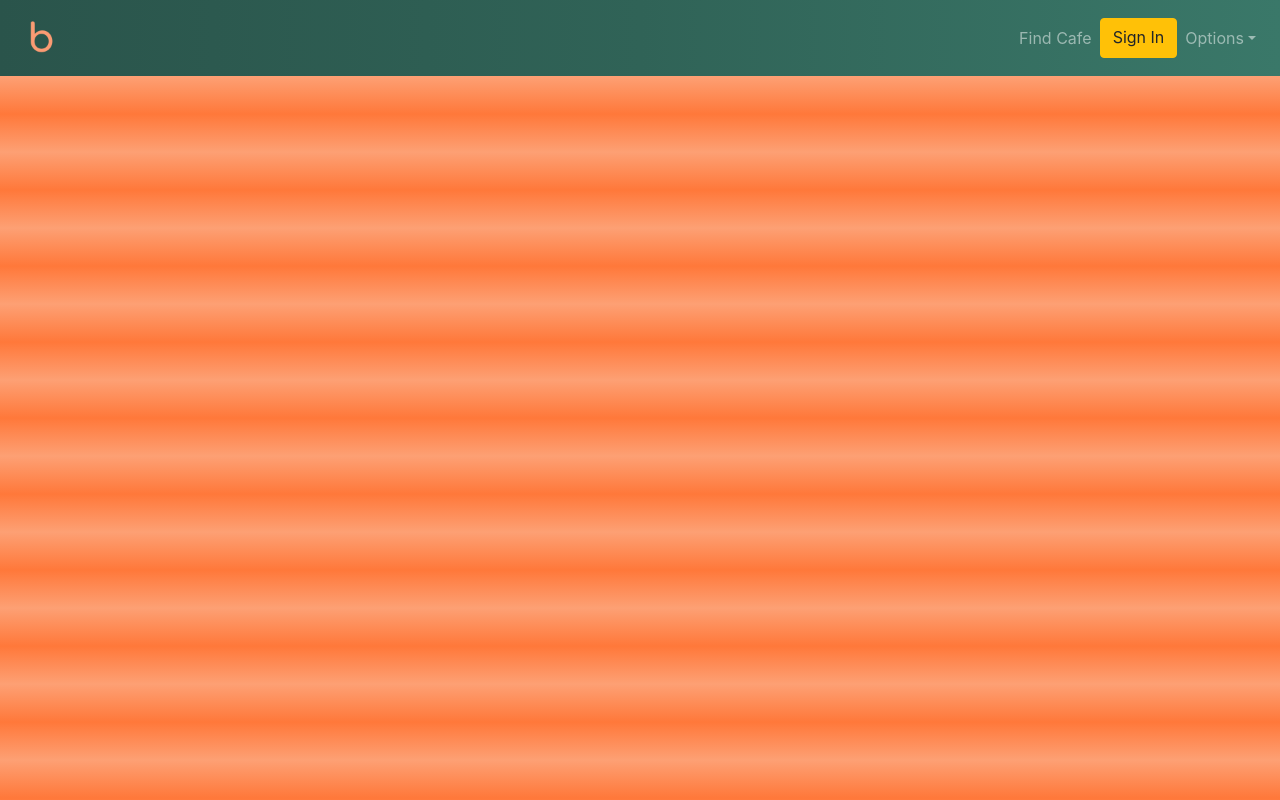
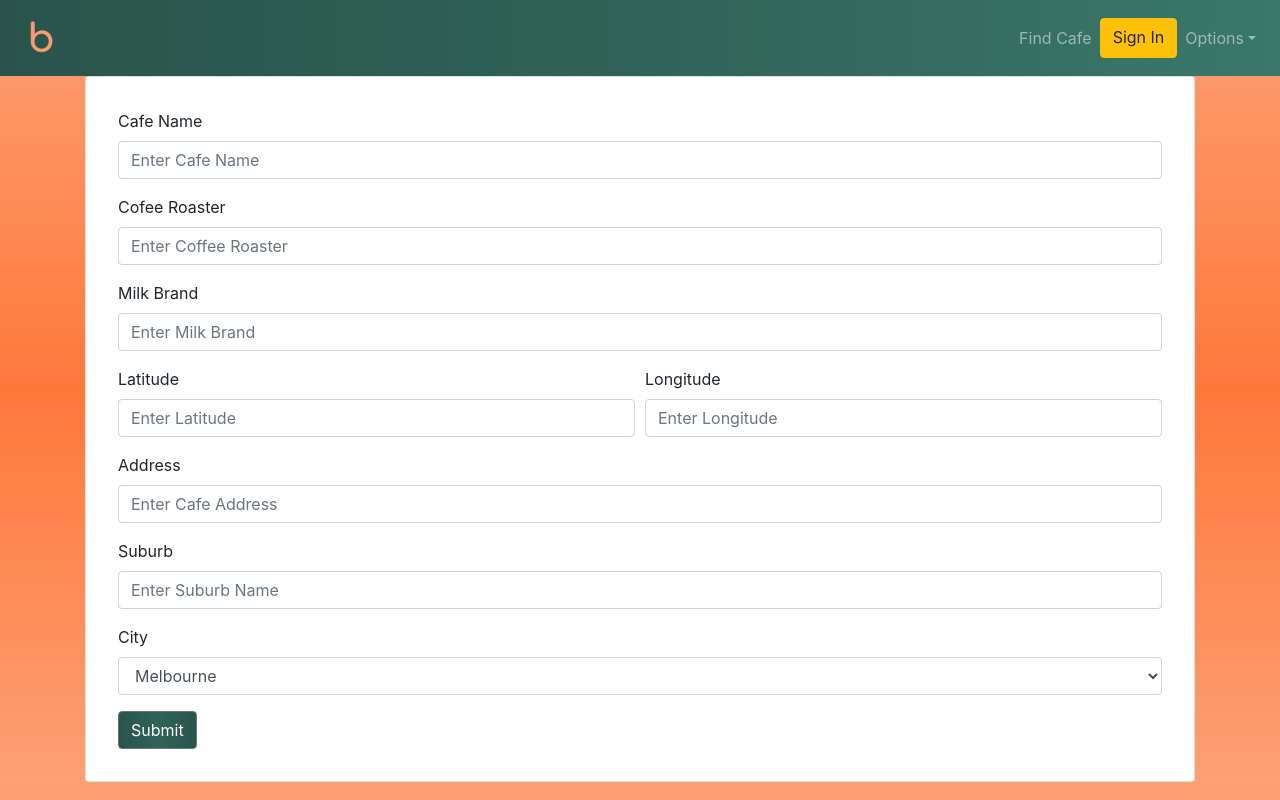
Before and after one commit to Hammadtahir7/Brewd-Web-App, a React (Create React App) app in the folder client/: page /admin in a window 1280 px wide. Built offline with nearby package versions, Linux system fonts and the light colour scheme; what google-maps-react would draw is missing.

Commit message:
admin page addition

```diff
--- a/client/src/App.js
+++ b/client/src/App.js
@@ -1,21 +1,54 @@
 import React, { Component } from 'react';
 import './styles.css';
 import {Map, Marker, GoogleApiWrapper} from 'google-maps-react';
-import { Table, ListGroup, ListGroupItem, Card, Container, Row, Col, Button, Form, Input } from 'reactstrap';
+import { Table, Card, Container, Row, Col, Button, Form, Input } from 'reactstrap';
 
 
 class App extends Component {
-  state = {
-    response: []
-  };
+  constructor(props) {
+    super(props);
+    this.state = {response: [], rl: [], ml: []};
+    this.handleLoad = this.handleLoad.bind(this);
+  }
+
+  componentDidMount() {
+     window.addEventListener('load', this.handleLoad);
+  }
+
+  handleLoad() {
+    fetch('/api/brewd/roasterList/').then(function(data){
+      return data.json();
+    }).then(res => {this.setState({rl: res });console.log(res);})
+    .catch(err => console.log(err));
+    fetch('/api/brewd/milkList/').then(function(data){
+      return data.json();
+    }).then(res => {this.setState({ml: res });console.log(res);})
+    .catch(err => console.log(err));
+  }
 
   render() {
+
+    var roaster = this.state.rl;
+    roaster = roaster.map(function(roaster, index){
+    return(
+      <option key={index} value={roaster}>{roaster}</option>)
+    });
+
+    var milk = this.state.ml;
+    milk = milk.map(function(milk, index){
+    return(
+      <option key={index} value={milk}>{milk}</option>)
+    });
+
     var brewd = this.state.response;
     brewd = brewd.map(function(brewd, index){
     return(
       <tr key={index}>
         <th scope="row"></th>
         <td>{brewd.cafeName}</td>
+        <td>{brewd.address}</td>
+        <td>{brewd.suburb}</td>
+        <td>{brewd.city}</td>
       </tr>)
     });
 
@@ -39,14 +72,12 @@ class App extends Component {
             <Row>
           <Col sm={{ size: 2, offset: 3}}>
             <Input className="input1" type="select" innerRef={(coff) => (this.coff= coff)}>
-              <option value="roaster1">Roaster 1</option>
-              <option value="roaster2">Roaster 2</option>
+              {roaster}
             </Input>
             </Col>
             <Col xs="2">
             <Input className="input1"  type="select" innerRef={(milk) => (this.milk= milk)}>
-              <option value="milk1">Milk 1</option>
-              <option value="milk2">Milk 2</option>
+              {milk}
             </Input>
           </Col>
             <Col xs="2">
@@ -63,8 +94,9 @@ class App extends Component {
           <tr>
             <th></th>
             <th>Cafe Name</th>
-            <th>Adress</th>
-            <th>Timing</th>
+            <th>Address</th>
+            <th>Suburb</th>
+            <th>City</th>
           </tr>
         </thead>
         <tbody>
@@ -78,7 +110,7 @@ class App extends Component {
           <Col>
         <Map style={{width: "97%"}}google={this.props.google}
           center={{lat: -37.82, lng: 144.95}}
-          zoom={12}>
+          zoom={10}>
           {loc}
         </Map>
         </Col>
--- a/client/src/Header.js
+++ b/client/src/Header.js
@@ -12,6 +12,7 @@ import {
   DropdownToggle,
   DropdownMenu,
   DropdownItem } from 'reactstrap';
+  import { Link } from 'react-router-dom';
 
 
 class Header extends Component {
@@ -45,9 +46,11 @@ class Header extends Component {
                   Options
                 </DropdownToggle>
                 <DropdownMenu right>
+                  <Link to="/admin" style={{ textDecoration: 'none' }}>
                   <DropdownItem>
-                    Option 1
+                    Admin
                   </DropdownItem>
+                </Link>
                   <DropdownItem>
                     Option 2
                   </DropdownItem>
--- /dev/null
+++ b/client/src/admin.js
@@ -0,0 +1,97 @@
+import React, { Component } from 'react';
+import { Card, Container, Row, Col, Button, Form, FormGroup, Label, Input } from 'reactstrap';
+
+
+class Admin extends Component {
+  constructor(props) {
+    super(props);
+    this.state = {};
+    this.handleSubmit = this.handleSubmit.bind(this);
+  }
+
+  handleSubmit(e) {
+    e.preventDefault();
+    postData(`/api/brewd`, {cafeName: this.cafe.value, coffeeRoaster: this.coffee.value, milkBrand: this.milk.value, lat: this.lat.value, lng: this.lng.value, address: this.add.value, suburb: this.sub.value, city: this.city.value})
+  .then(data => console.log(JSON.stringify(data))) // JSON-string from `response.json()` call
+  .catch(error => console.error(error));
+
+function postData(url = ``, data = {}) {
+  // Default options are marked with *
+    return fetch(url, {
+        method: "POST", // *GET, POST, PUT, DELETE, etc.
+        mode: "cors", // no-cors, cors, *same-origin
+        cache: "no-cache", // *default, no-cache, reload, force-cache, only-if-cached
+        credentials: "same-origin", // include, same-origin, *omit
+        headers: {
+            "Content-Type": "application/json; charset=utf-8",
+            // "Content-Type": "application/x-www-form-urlencoded",
+        },
+        redirect: "follow", // manual, *follow, error
+        referrer: "no-referrer", // no-referrer, *client
+        body: JSON.stringify(data), // body data type must match "Content-Type" header
+    })
+    .then(response => response.json()); // parses response to JSON
+}
+  }
+
+  render() {
+    return (
+      <div className="admin">
+        <div class="container h-100">
+          <div class="row h-100 justify-content-center align-items-center">
+            <Container>
+      <Card className="adminform">
+      <Form onSubmit={this.handleSubmit}>
+            <FormGroup>
+              <Label>Cafe Name</Label>
+              <Input innerRef={(cafe) => (this.cafe= cafe)} placeholder="Enter Cafe Name" />
+            </FormGroup>
+            <FormGroup>
+              <Label>Cofee Roaster</Label>
+              <Input innerRef={(coffee) => (this.coffee= coffee)} placeholder="Enter Coffee Roaster" />
+            </FormGroup>
+        <FormGroup>
+          <Label>Milk Brand</Label>
+          <Input innerRef={(milk) => (this.milk= milk)} placeholder="Enter Milk Brand"/>
+        </FormGroup>
+        <Row form>
+          <Col md={6}>
+            <FormGroup>
+              <Label>Latitude</Label>
+              <Input innerRef={(lat) => (this.lat= lat)} placeholder="Enter Latitude" />
+            </FormGroup>
+          </Col>
+          <Col md={6}>
+            <FormGroup>
+              <Label>Longitude</Label>
+              <Input innerRef={(lng) => (this.lng= lng)} placeholder="Enter Longitude" />
+            </FormGroup>
+          </Col>
+        </Row>
+        <FormGroup>
+          <Label>Address</Label>
+          <Input innerRef={(add) => (this.add=add)} placeholder="Enter Cafe Address"/>
+        </FormGroup>
+        <FormGroup>
+          <Label>Suburb</Label>
+          <Input innerRef={(sub) => (this.sub=sub)} placeholder="Enter Suburb Name"/>
+        </FormGroup>
+        <FormGroup>
+      <Label>City</Label>
+      <Input type="select" innerRef={(city) => (this.city=city)}>
+        <option value="melbourne">Melbourne</option>
+        <option value="sydney">Sydney</option>
+        <option value="brisbane">Brisbane</option>
+        <option value="canberra">Canberra</option>
+        <option value="perth">Perth</option>
+      </Input>
+    </FormGroup>
+        <Button className="butt">Submit</Button>
+      </Form>
+    </Card>
+    </Container>
+      </div></div></div>
+    );
+  }
+}
+export default Admin;
--- a/client/src/index.js
+++ b/client/src/index.js
@@ -7,6 +7,7 @@ import Header from './Header';
 import Usertype from './Usertype';
 import Signup from './Signup';
 import Login from './Login';
+import Admin from './admin';
 import registerServiceWorker from './registerServiceWorker';
 
 
@@ -18,6 +19,7 @@ ReactDOM.render(
         <Route exact path="/signup" component={Signup} />
         <Route exact path="/login" component={Login} />
         <Route exact path="/app" component={App} />
+        <Route exact path="/admin" component={Admin} />
       </div>
   </Router>,
   document.getElementById('root')
--- a/client/src/styles.css
+++ b/client/src/styles.css
@@ -18,12 +18,17 @@ body{
   width: 100vw;
 }
 
+
 .search-cafe{
   height: 100vh;
   width: 100vw;
 }
 
 .signupform{
+  padding: 2em;
+}
+
+.adminform{
   padding: 2em;
 }
 
```
Also changed, not shown: 2 other files (tests, documents, lock files or other folders).
